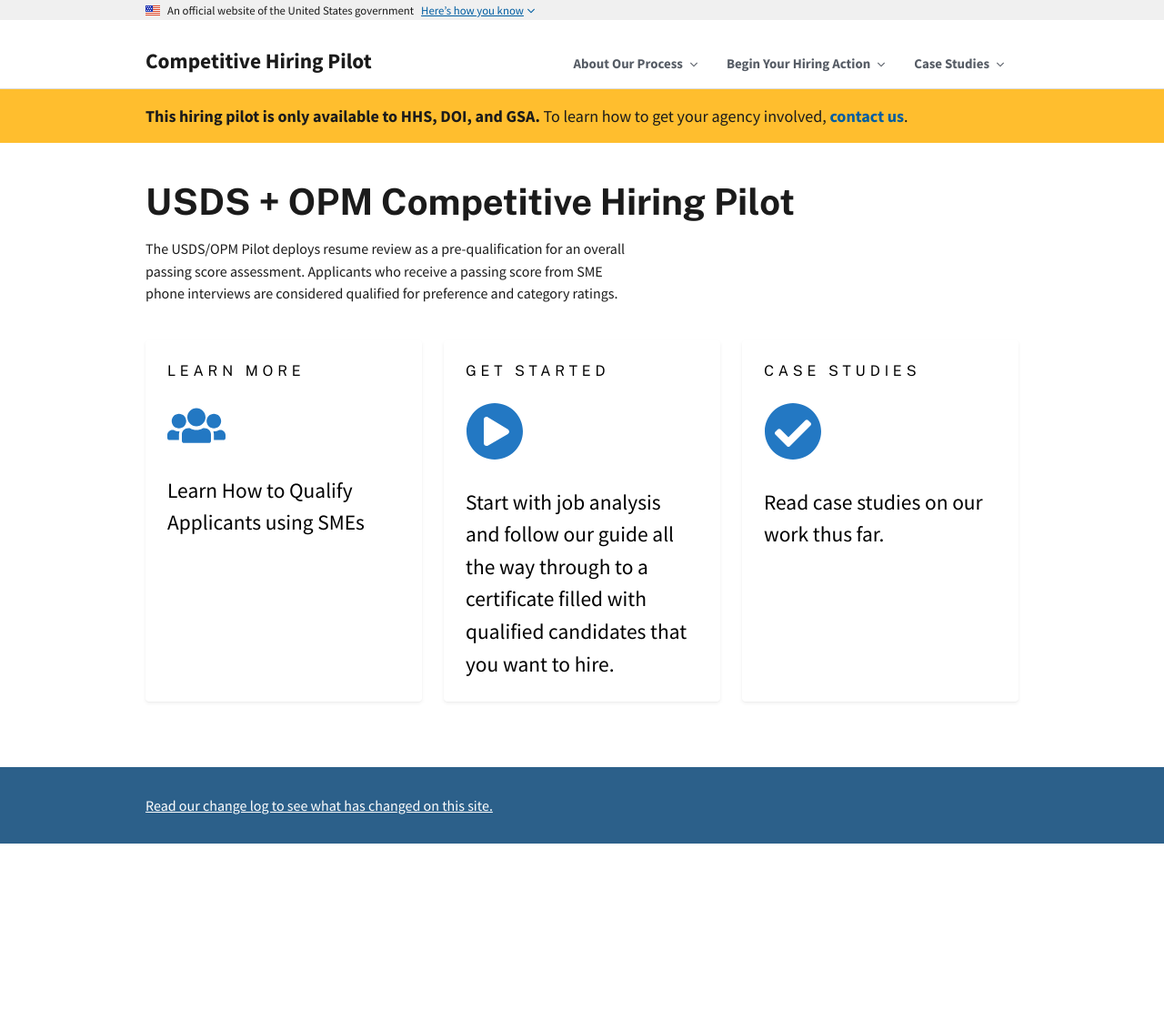
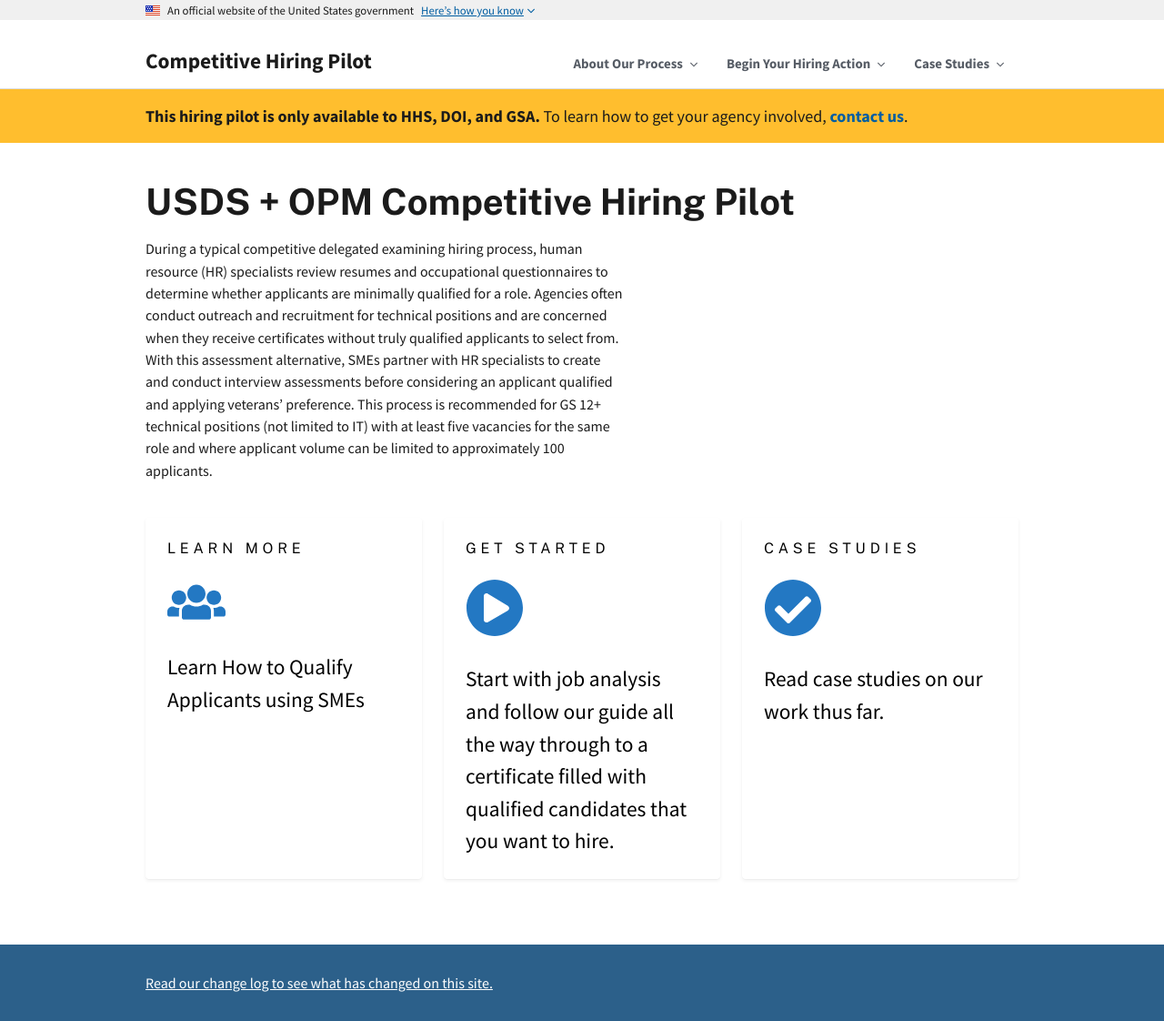
Before and after one commit to usds/SME-QA-Website, a Jekyll site: the page built from pages/home.html, in a window 1280 px wide. Shown: the whole page at 91% size. Built offline with Jekyll 4.4.1, drawn with Linux system fonts in a browser that asks for light colours; before the commit the page ends 927 px from its top, so only the background shows below that.

Commit message:
Use intro content from one-sheet as intro on home page

```diff
--- a/pages/home.html
+++ b/pages/home.html
@@ -1,6 +1,6 @@
 ---
 layout: default
-description: The USDS/OPM Pilot deploys resume review as a pre-qualification for an overall passing score assessment. Applicants who receive a passing score  from SME phone interviews are considered qualified for preference and category ratings.
+description: During a typical competitive delegated examining hiring process, human resource (HR) specialists review resumes and occupational questionnaires to determine whether applicants are minimally qualified for a role. Agencies often conduct outreach and recruitment for technical positions and are concerned when they receive certificates without truly qualified applicants to select from. With this assessment alternative, SMEs partner with HR specialists to create and conduct interview assessments before considering an applicant qualified and applying veterans’ preference. This process is recommended for GS 12+ technical positions (not limited to IT) with at least five vacancies for the same role and where applicant volume can be limited to approximately 100 applicants.
 section: home
 permalink: /
 ---
```
